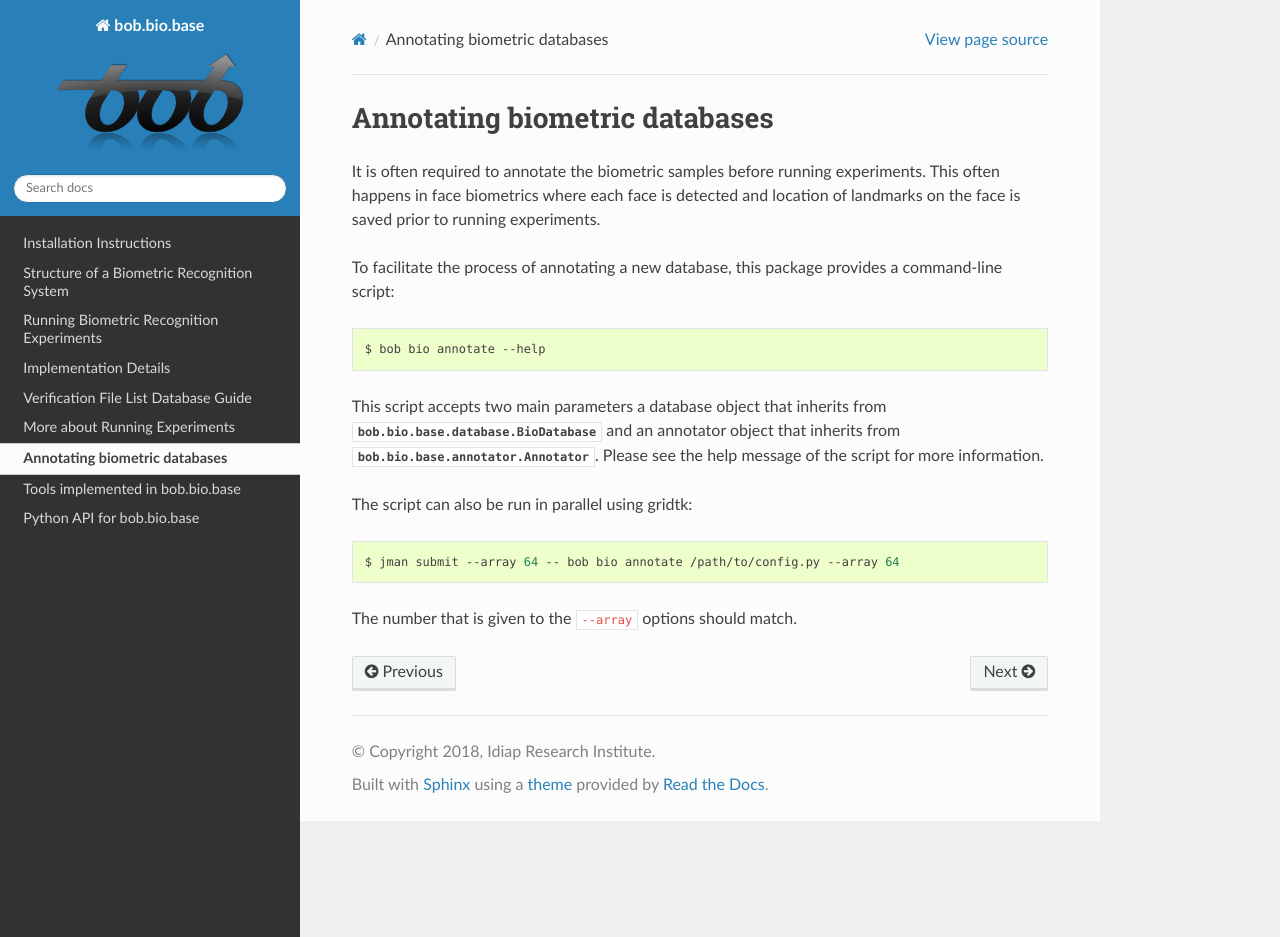
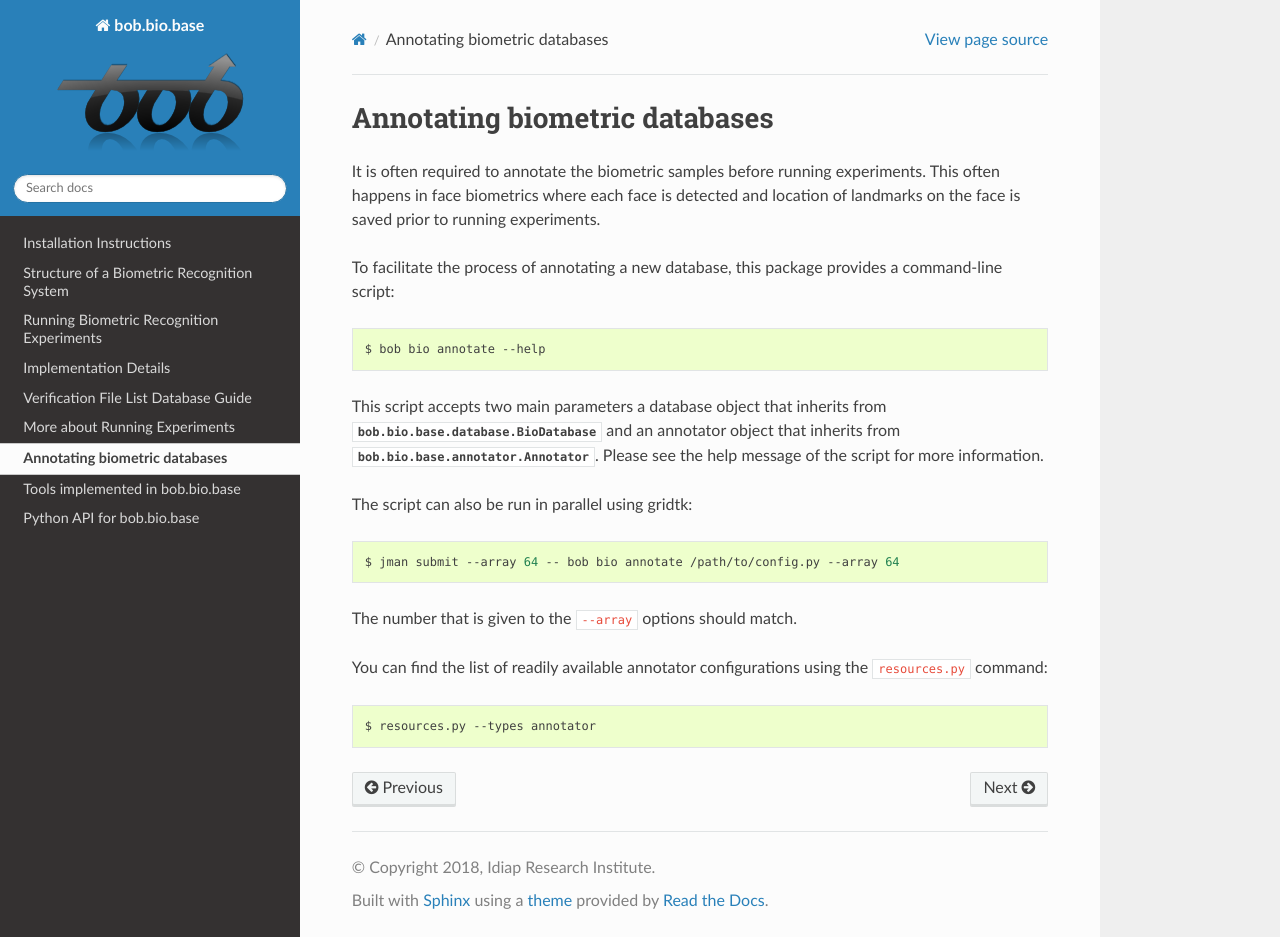
Before and after one commit to bioidiap/bob.bio.base, a Sphinx documentation site: the page built from doc/annotations.rst, in a window 1280 px wide and 937 px high. Built offline with Sphinx 7.4.7 and the Read the Docs theme 2.0.0, drawn with Linux system fonts in a browser that asks for light colours; the version number could not be read and is left out.

Commit message:
Mention how you can find annotators

```diff
--- a/doc/annotations.rst
+++ b/doc/annotations.rst
@@ -27,3 +27,10 @@ The script can also be run in parallel using :ref:`gridtk`:
     $ jman submit --array 64 -- bob bio annotate /path/to/config.py --array 64
 
 The number that is given to the ``--array`` options should match.
+
+You can find the list of readily available annotator configurations using the
+``resources.py`` command:
+
+.. code-block:: sh
+
+    $ resources.py --types annotator
```
